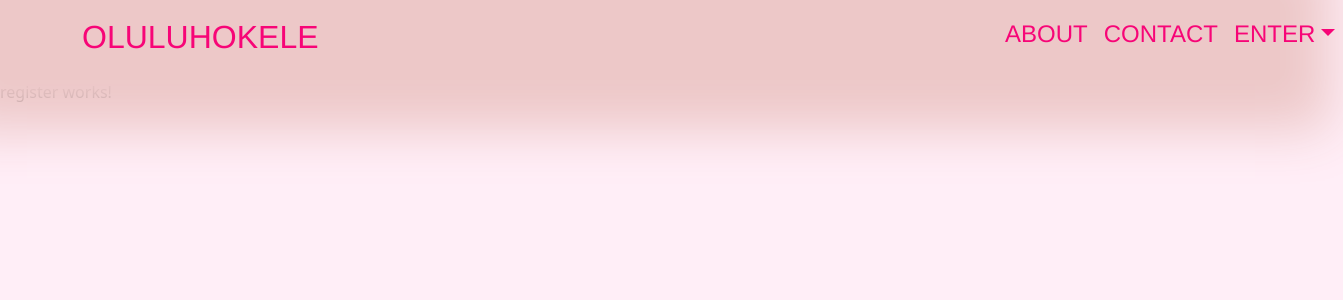
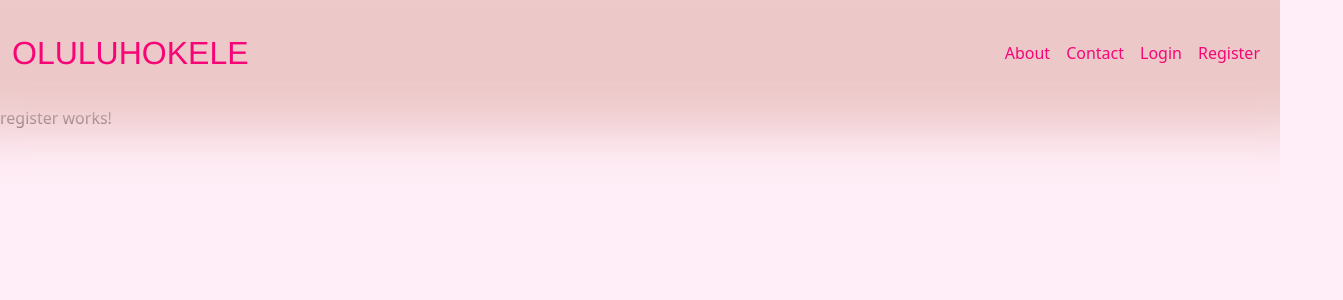
Before and after one commit to AlbertoGonzalezLlorens/Proyecto_Final_FrontEnd, an Angular app: page /register in a window 1280 px wide. Shown: the top 300 px of the page, 1343 px wide, since content can reach past the window. Built offline with nearby package versions, Linux system fonts and the light colour scheme.

Commit message:
header
arreglado

```diff
--- a/angular.json
+++ b/angular.json
@@ -94,5 +94,8 @@
         }
       }
     }
+  },
+  "cli": {
+    "analytics": false
   }
 }
--- a/src/app/elements/header/header.component.css
+++ b/src/app/elements/header/header.component.css
@@ -1,9 +1,9 @@
 /* Header*/
-.tm-header{
+.cont{
   background: rgb(237, 200, 200);
-  height: 80px;
-  position: relative;
   box-shadow: 0px 0px 50px 50px rgb(237, 200, 200);
+  margin-bottom:2vh;
+  padding-top: 2vh;
 }
 .logo{
   font-family: 'Franklin Gothic Medium', 'Arial Narrow', Arial, sans-serif;
--- a/src/app/elements/header/header.component.html
+++ b/src/app/elements/header/header.component.html
@@ -1,21 +1,11 @@
-   <!--header-->
-   <div class="tm-header">
-    <div class="container">
-        <div class="row header-row">
-            <div class="col-7 col-md-7 col-lg-6 col-xl-1 col1">
-                <nav class="navbar">
+<nav class="navbar navbar-expand-lg">
+    <div class="container-fluid cont">
         <a href="/home-page" class="navbar-brand logo">OluluHokele</a>
-                </nav>
-            </div>
-            <div class="col-1 col-md-2 col-lg-2 col-xl-8"></div>
-            <div class="col-4 col-md-3 col-lg-4 col-xl-3 col2">
-                <nav class="navbar navbar-expand-md">
-                    <div class="container-fluid">
         <button type="button" class="navbar-toggler" data-bs-toggle="collapse"
             data-bs-target="#MenuNavegacion">
             <span class="navbar-toggler-icon"></span>
         </button>
-                        <div id="MenuNavegacion" class="collapse navbar-collapse">
+        <div id="MenuNavegacion" class="collapse navbar-collapse d-flex justify-content-end">
             <ul class="navbar-nav ms-5">
                 <li class="nav-item">
                     <a class="nav-link objeto" href="/about">About</a>
@@ -23,19 +13,9 @@
                 <li class="nav-item objeto">
                     <a class="nav-link objeto" href="/contact">Contact</a>
                 </li>
-                                <li class="nav-item dropdown">
-                                    <a class="nav-link dropdown-toggle objeto" href="#" role="button"
-                                        data-bs-toggle="dropdown">Enter</a>
-                                    <ul class="dropdown-menu">
-                                        <li><a class="dropdown-item objeto" href="/login">Login</a></li>
-                                        <li><a class="dropdown-item objeto" href="/register">Register</a></li>
-                                    </ul>
-                                </li>
+                <li class="nav-item objeto"><a class="nav-link objeto" href="/login">Login</a></li>
+                <li class="nav-item objeto"><a class="nav-link objeto" href="/register">Register</a></li>
             </ul>
         </div>
     </div>
 </nav>
-            </div>
-        </div>
-    </div>
-</div>
```
Lines whose indentation alone changed are shown as unchanged.
